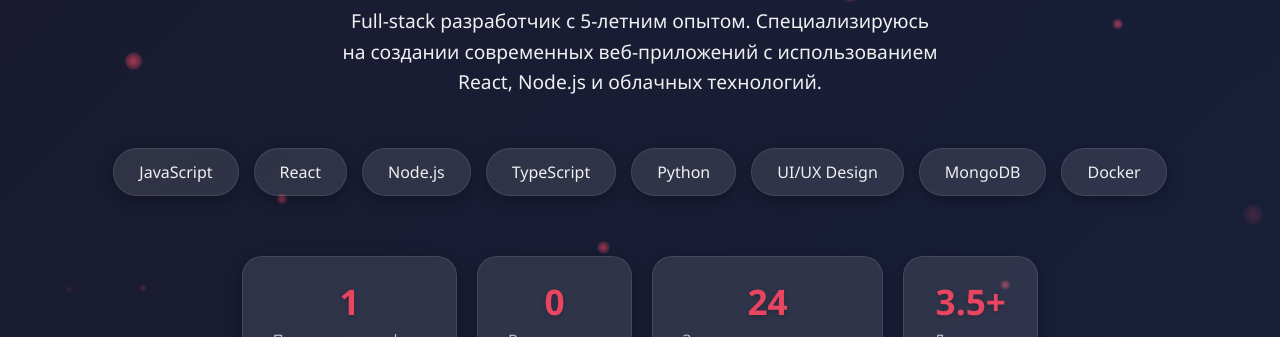
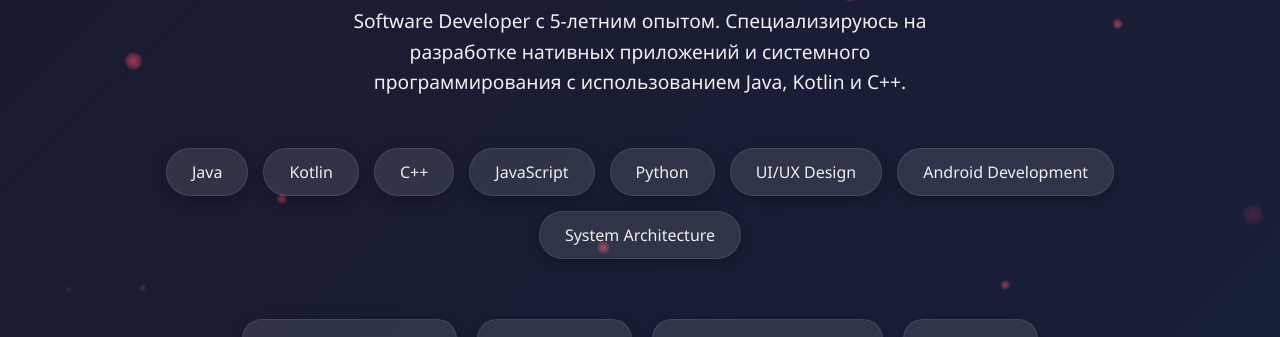
Before and after one commit to dream23041/bios, a plain HTML site: page index.html in a window 1280 px wide. Shown: the part 425-762 px from the top of the page. Drawn offline with Linux system fonts and the light colour scheme.

Commit message:
Update index.html

```diff
--- a/index.html
+++ b/index.html
@@ -455,17 +455,17 @@
                 <div class="circle-border"></div>
             </div>
             <h1 class="fade-in delay-1">Алексей Петров</h1>
-            <p class="fade-in delay-2">Full-stack разработчик с 5-летним опытом. Специализируюсь на создании современных веб-приложений с использованием React, Node.js и облачных технологий.</p>
+            <p class="fade-in delay-2">Software Developer с 5-летним опытом. Специализируюсь на разработке нативных приложений и системного программирования с использованием Java, Kotlin и C++.</p>
 
             <div class="skills fade-in delay-3">
+                <div class="skill">Java</div>
+                <div class="skill">Kotlin</div>
+                <div class="skill">C++</div>
                 <div class="skill">JavaScript</div>
-                <div class="skill">React</div>
-                <div class="skill">Node.js</div>
-                <div class="skill">TypeScript</div>
                 <div class="skill">Python</div>
                 <div class="skill">UI/UX Design</div>
-                <div class="skill">MongoDB</div>
-                <div class="skill">Docker</div>
+                <div class="skill">Android Development</div>
+                <div class="skill">System Architecture</div>
             </div>
         </section>
 
@@ -479,11 +479,11 @@
                 <div class="stat-label">Всего кликов</div>
             </div>
             <div class="stat">
-                <div class="stat-value">24</div>
+                <div class="stat-value">18</div>
                 <div class="stat-label">Завершенных проектов</div>
             </div>
             <div class="stat">
-                <div class="stat-value">3.5+</div>
+                <div class="stat-value">5+</div>
                 <div class="stat-label">Лет опыта</div>
             </div>
         </div>
```
